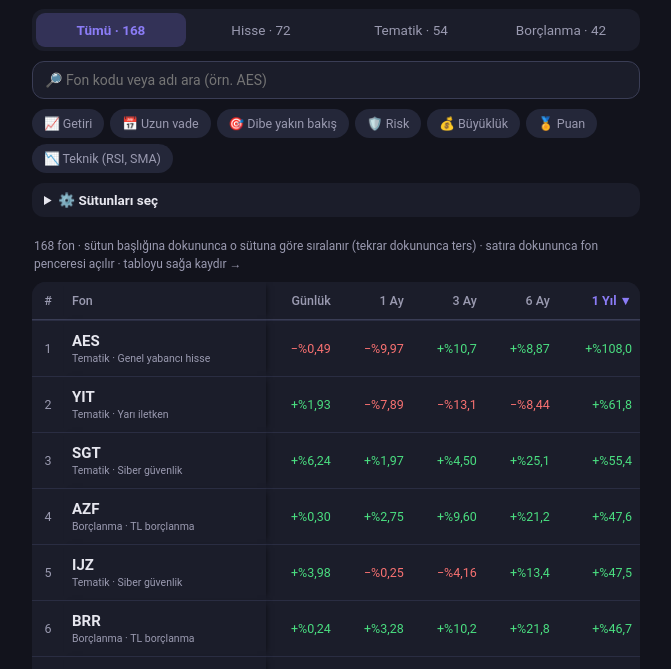
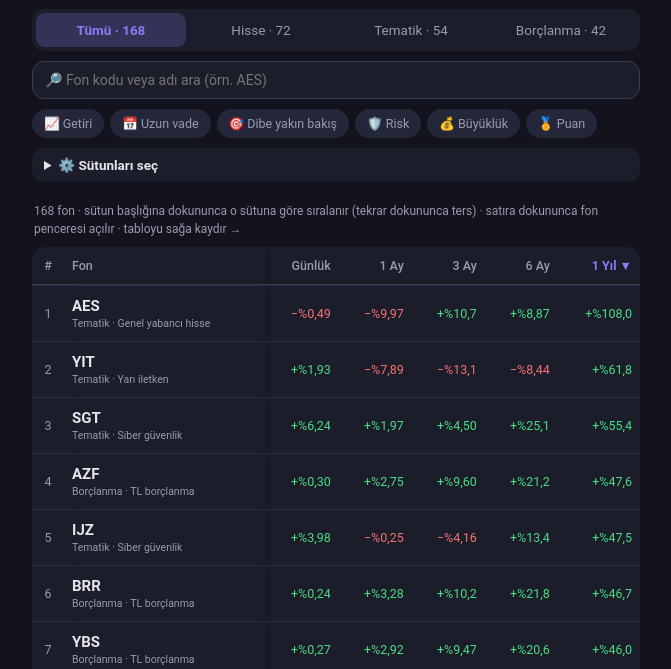
Before and after one commit to saidgunbek-rgb/bist-fiyat, a plain HTML site: page fonlar.html in a window 1280 px wide. Shown: the part 109-778 px from the top of the page, without its empty margins (304-975 px from the left). Drawn offline with Linux system fonts and the light colour scheme.

Commit message:
Add files via upload

```diff
--- a/fonlar.html
+++ b/fonlar.html
@@ -97,7 +97,7 @@ var COL=[
  {id:"s13y",ad:"Fiyat / SMA 13",gr:"Teknik",v:function(r){var t=tek(r);return t&&t.s13!=null?(t.s13>=0?1:-1):null;},t:"trend",seri:1}
 ];
 var CI={};COL.forEach(function(c){CI[c.id]=c;});
-var PRE=[["📈 Getiri",["d1","w1","a1","a3","a6","y1"],"y1"],["📅 Uzun vade",["y1","y3","y5","tumg","gecm"],"y3"],["🎯 Dibe yakın bakış",["kon","zr","tr","reel","y1"],"kon"],["🛡️ Risk",["mdd","vol","gr","rsk","y1"],"mdd"],["💰 Büyüklük",["buy","yat","puan","y1"],"buy"],["🏅 Puan",["puan","y1","mdd","gr"],"puan"],["📉 Teknik (RSI, SMA)",["rsi","s13","s26","s52","s13y"],"rsi"]];
+var PRE=[["📈 Getiri",["d1","w1","a1","a3","a6","y1"],"y1"],["📅 Uzun vade",["y1","y3","y5","tumg","gecm"],"y3"],["🎯 Dibe yakın bakış",["kon","zr","tr","reel","y1"],"kon"],["🛡️ Risk",["mdd","vol","gr","rsk","y1"],"mdd"],["💰 Büyüklük",["buy","yat","puan","y1"],"buy"],["🏅 Puan",["puan","y1","mdd","gr"],"puan"]];
 var SEL=sg("fonlar-sut","d1,a1,a3,a6,y1").split(",").filter(function(c){return CI[c];});if(!SEL.length)SEL=["d1","a1","a3","a6","y1"];
 var SK=sg("fonlar-sk","y1"),SD=sg("fonlar-sd","desc");if(!CI[SK]){SK="y1";SD="desc";}
 
```
